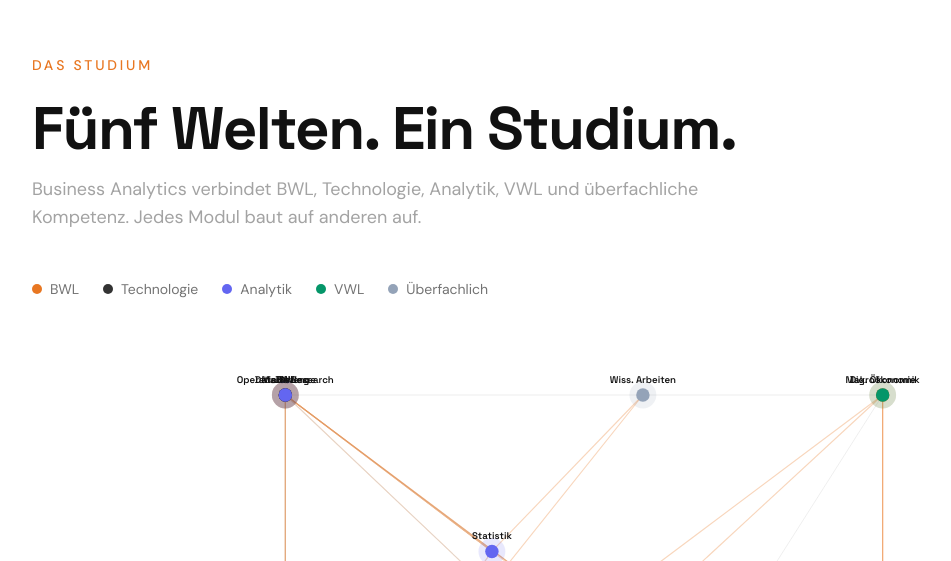
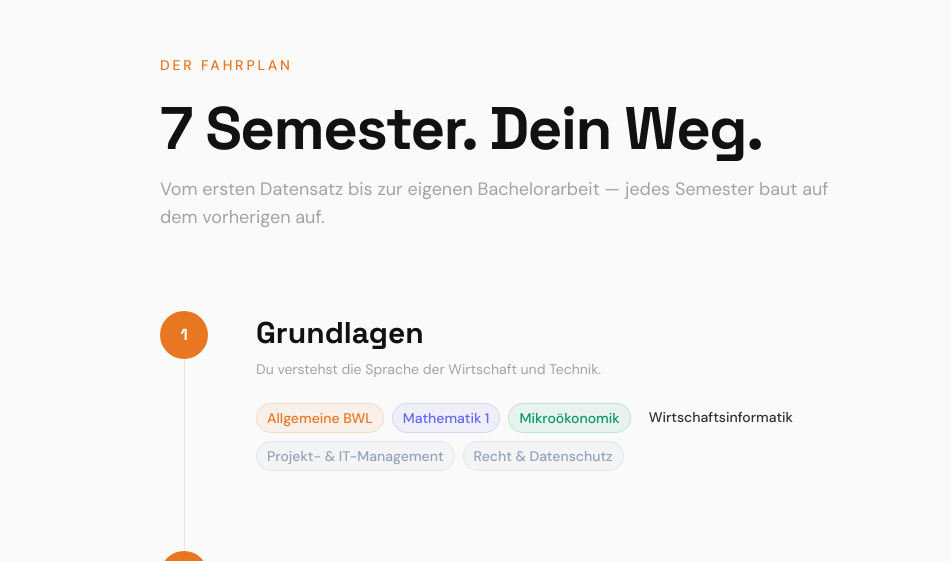
Before and after one commit to swrobuts/bba, a React (Vite) app: page / in a window 1280 px wide. Shown: the part 3799-4360 px from the top of the page, without its empty margins (56-1007 px from the left). Built offline with nearby package versions, Linux system fonts and the light colour scheme.

Commit message:
5 in 1, Graph raus, useMemo fix

```diff
--- a/src/App.tsx
+++ b/src/App.tsx
@@ -76,7 +76,7 @@ export default function App() {
       >
         <Fallstudie />
         <DemingQuote />
-        <WasDuLernst />
+        {/* <WasDuLernst /> */}
         <SemesterFahrplan />
         <Berufswelt />
         <PasstDu />
@@ -835,7 +835,7 @@ function PasstDu() {
 function Vorteile() {
   const facts = [
     ['Klein', 'Persönliche Atmosphäre, keine Massenvorlesung'],
-    ['3 in 1', 'BWL + IT + Analytik'],
+    ['5 in 1', 'BWL + IT + Analytik + VWL + Mathe'],
     ['Sem. 5', 'Praxissemester im Unternehmen'],
     ['Top 10', 'Gefragteste Skills laut LinkedIn'],
     ['B.Sc.', 'Bachelor of Science'],
```
